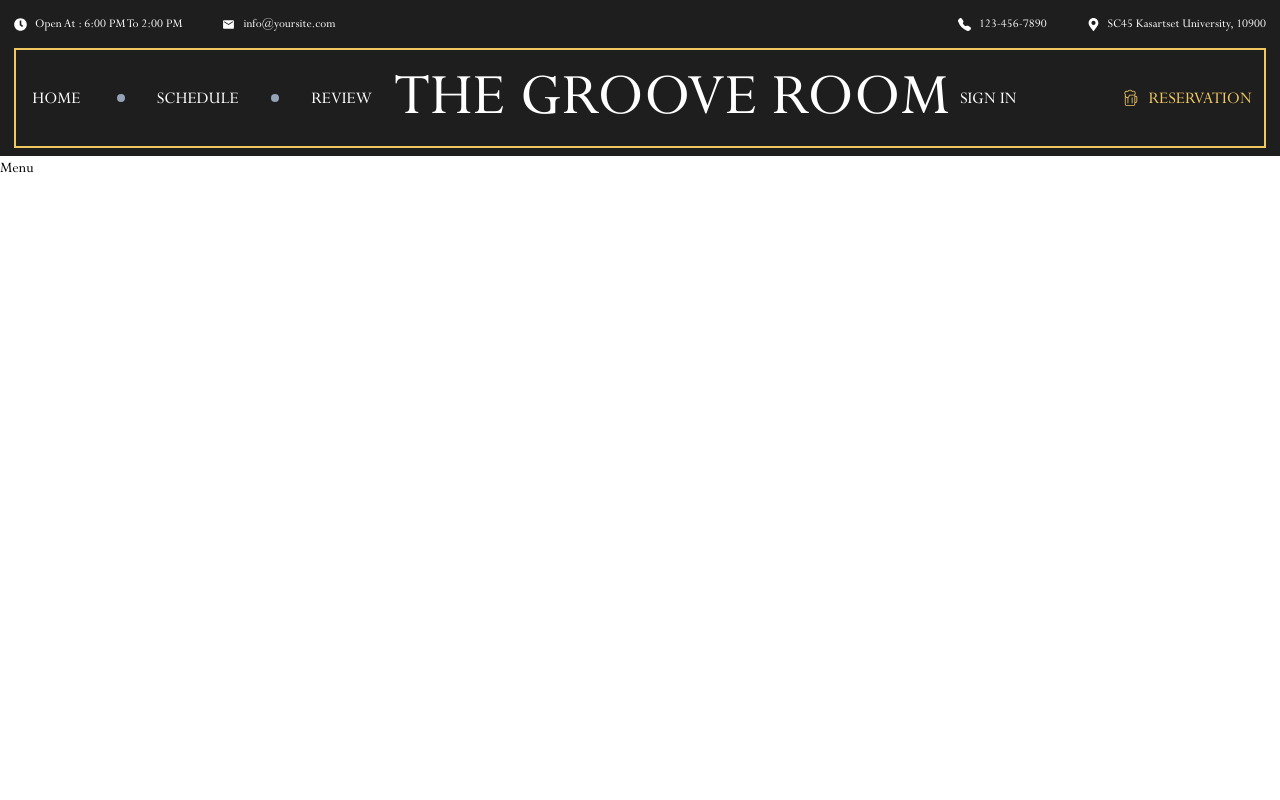
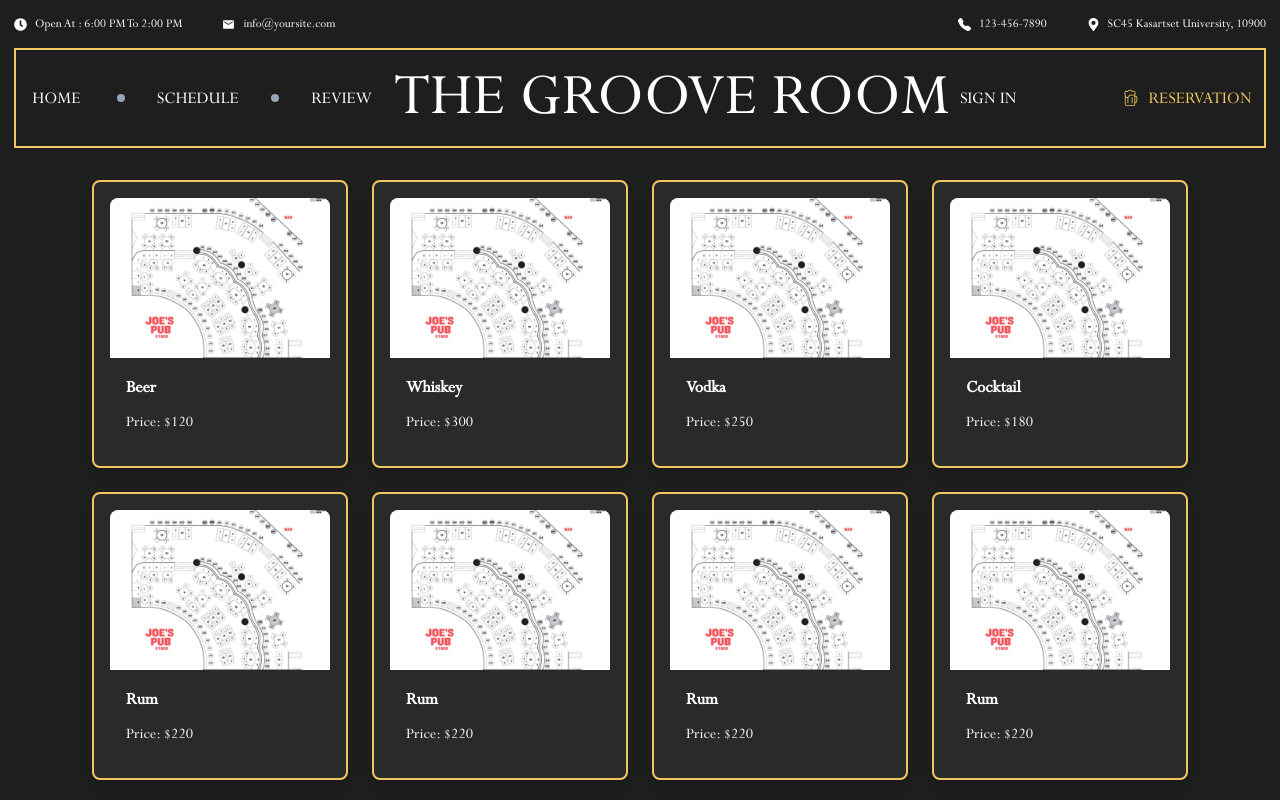
Before and after one commit to B1gdawg0/se-project-frontend, a Next.js app: page /admin/menu in a window 1280 px wide. Shown: the top 800 px of the page. Built offline with nearby package versions, Linux system fonts and the light colour scheme.

Commit message:
add list menu

```diff
--- a/src/app/admin/menu/page.js
+++ b/src/app/admin/menu/page.js
@@ -1,3 +1,41 @@
+"use client"
+import Image from 'next/image';
+import { useState } from 'react';
+import stage from "../../../images/stage.png";
+
 export default function Menu() {
-    return <div>Menu</div>;
+    const [menu, setMenu] = useState([
+        { id: 1, m_description: 'Beer', m_price: 120, url: 'https://example.com/beer' },
+        { id: 2, m_description: 'Whiskey', m_price: 300, url: 'https://example.com/whiskey' },
+        { id: 3, m_description: 'Vodka', m_price: 250, url: 'https://example.com/vodka' },
+        { id: 4, m_description: 'Cocktail', m_price: 180, url: 'https://example.com/cocktail' },
+        { id: 5, m_description: 'Rum', m_price: 220, url: 'https://example.com/rum' },
+        { id: 6, m_description: 'Rum', m_price: 220, url: 'https://example.com/rum' },
+        { id: 7, m_description: 'Rum', m_price: 220, url: 'https://example.com/rum' },
+        { id: 8, m_description: 'Rum', m_price: 220, url: 'https://example.com/rum' },
+        { id: 9, m_description: 'Rum', m_price: 220, url: 'https://example.com/rum' },
+        { id: 10, m_description: 'Rum', m_price: 220, url: 'https://example.com/rum' },
+    ]);
+
+
+
+    return (
+        <div className="bg-background w-screen min-h-screen flex justify-center items-start p-6">
+            <div className="grid grid-cols-1 sm:grid-cols-2 md:grid-cols-4 gap-6">
+                {menu.map((item) => (
+                    <div key={item.id} className="bg-secondary_main border-2 border-main rounded-lg shadow-lg p-4 w-64">
+                        <Image
+                            src={stage}
+                            alt={item.m_description}
+                            className="w-full h-40 object-cover rounded-t-lg"
+                        />
+                        <div className="p-4">
+                            <h3 className="text-lg text-white font-bold">{item.m_description}</h3>
+                            <p className="text-white mt-2">Price: ${item.m_price}</p>
+                        </div>
+                    </div>
+                ))}
+            </div>
+        </div>
+    );
 }
```
